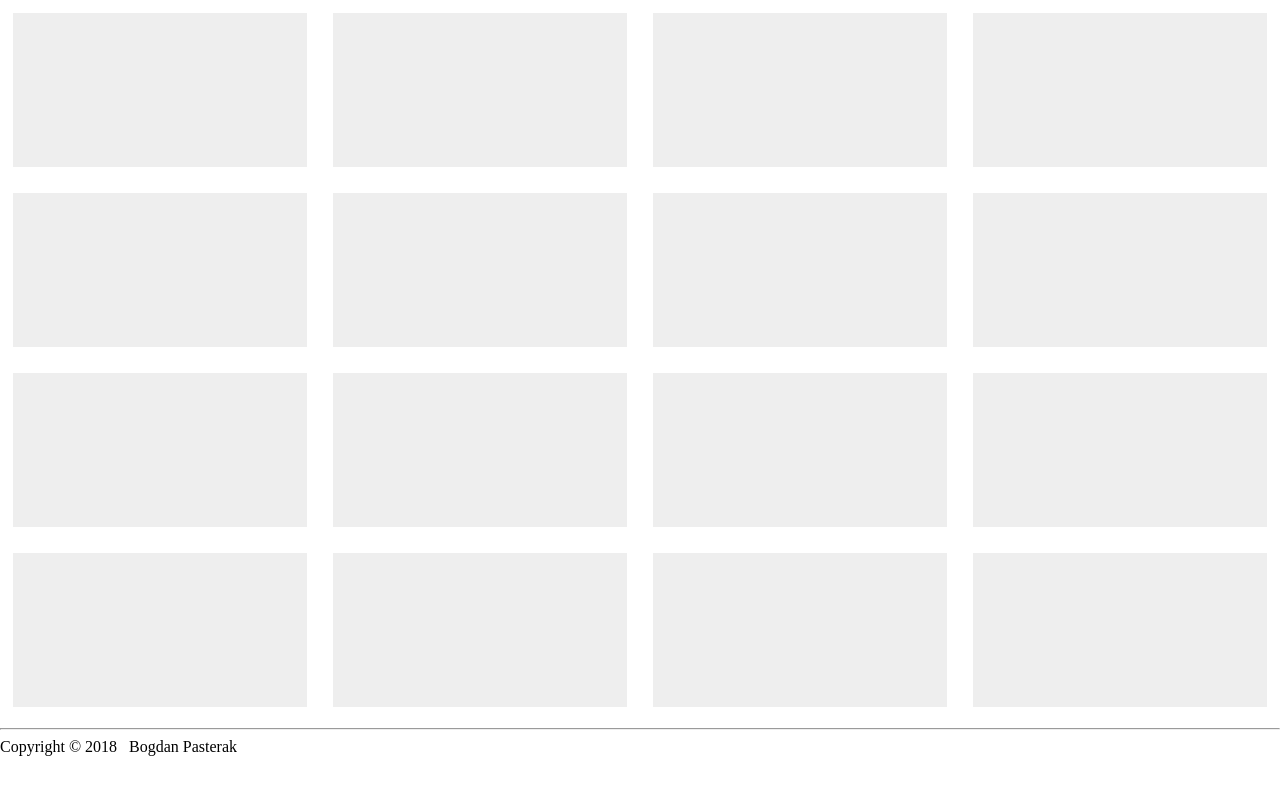
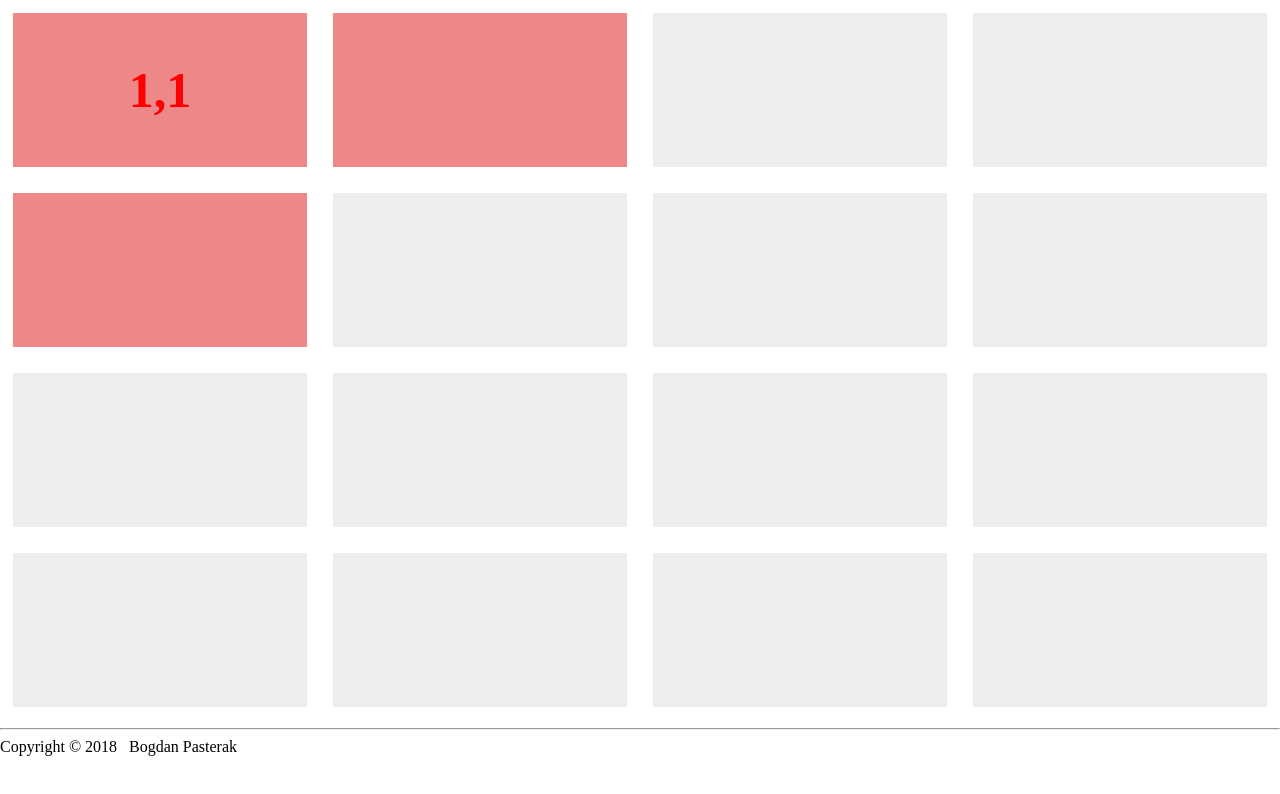
Before and after one commit to BogdanPasterak/castles, a website: page index.html in a window 1280 px wide. Both pictures are taken after a click on the element 160 px from the left and 90 px from the top of the page. Drawn offline with Linux system fonts and the light colour scheme.

Commit message:
Something wrong

```diff
--- a/script.js
+++ b/script.js
@@ -45,12 +45,17 @@ class Field {
                     if (f.owner == this.player) {
                         f.affect++;
                     } else if (f.owner == 0) {
+                        if (f.level > 0) {
+                            // neighbors.affect - level
+                            f.level = 0;
+                        }
                         f.owner = this.player;
                         f.affect = 1;
                     } else { // owner opponent
                         f.affect--;
-                        if (f.affect == 0)
+                        if (f.affect == 0) {
                             f.owner = 0;
+                        }
                     }
                     //console.log(f);
                 });
@@ -78,6 +83,7 @@ class Field {
 
     let view = {
         board : Element,
+        fieldsNods : [],
 
         // initialize board game
         init : function(b_height, b_width) {
@@ -93,13 +99,38 @@ class Field {
                     fieldNode.setAttribute('id',index++)
                     fieldNode.addEventListener('click', controller.clickField);
                     rowNode.append(fieldNode);
+                    this.fieldsNods.push(fieldNode);
                 }
                 this.board.append(rowNode);
             }
-            console.log(this.board);
+            //console.log(this.fieldsNods);
         },
-        repanitField : function(index) {
-
+        repanitField : function(index, f) {
+            let fNode = this.fieldsNods[index];
+            // background
+            if (fNode.classList.contains('player1') && f.owner != 1 ){
+                fNode.classList.remove('player1');
+                if (f.owner == 2) {
+                    fNode.classList.add('player2');
+                }
+            } else if (fNode.classList.contains('player2') && f.owner != 2 ){
+                fNode.classList.remove('player2');
+                if (f.owner == 1) {
+                    fNode.classList.add('player1');
+                }
+            } else if (f.owner > 0) {
+                fNode.classList.add('player' + f.owner);
+            }
+            // castel
+            if (f.level > 0){
+                fNode.innerText = f.level + "," + f.affect;
+                if (! fNode.classList.contains('castel' + f.owner)) {
+                    fNode.classList.add('castel' + f.owner);
+                }
+            } else {
+                fNode.innerText = "";
+            }
+            console.log(fNode);
         }
     };
 
@@ -115,8 +146,8 @@ class Field {
             let neighbors = model.updateField(index);
             if ( neighbors ){
                 console.log(neighbors);
-                view.repanitField(index);
-                neighbors.forEach((i) => view.repanitField(i));
+                view.repanitField(index, model.fields[index]);
+                neighbors.forEach((i) => view.repanitField(i, model.fields[i]));
             }
         }
 
--- a/style.css
+++ b/style.css
@@ -20,4 +20,20 @@ html , body {
     width: 23%;
     min-height: 50px;
     background-color: #eee;
+    align-items: center;
+    justify-content: center;
+    font-size: 50px;
+    font-weight: bold;
 }
+.field.player1 {
+    background-color: #e88;
+}
+.field.player2 {
+    background-color: #8e8;
+}
+.field.castel1 {
+    color: #f00;
+}
+.field.castel2 {
+    color: green;
+}
```
